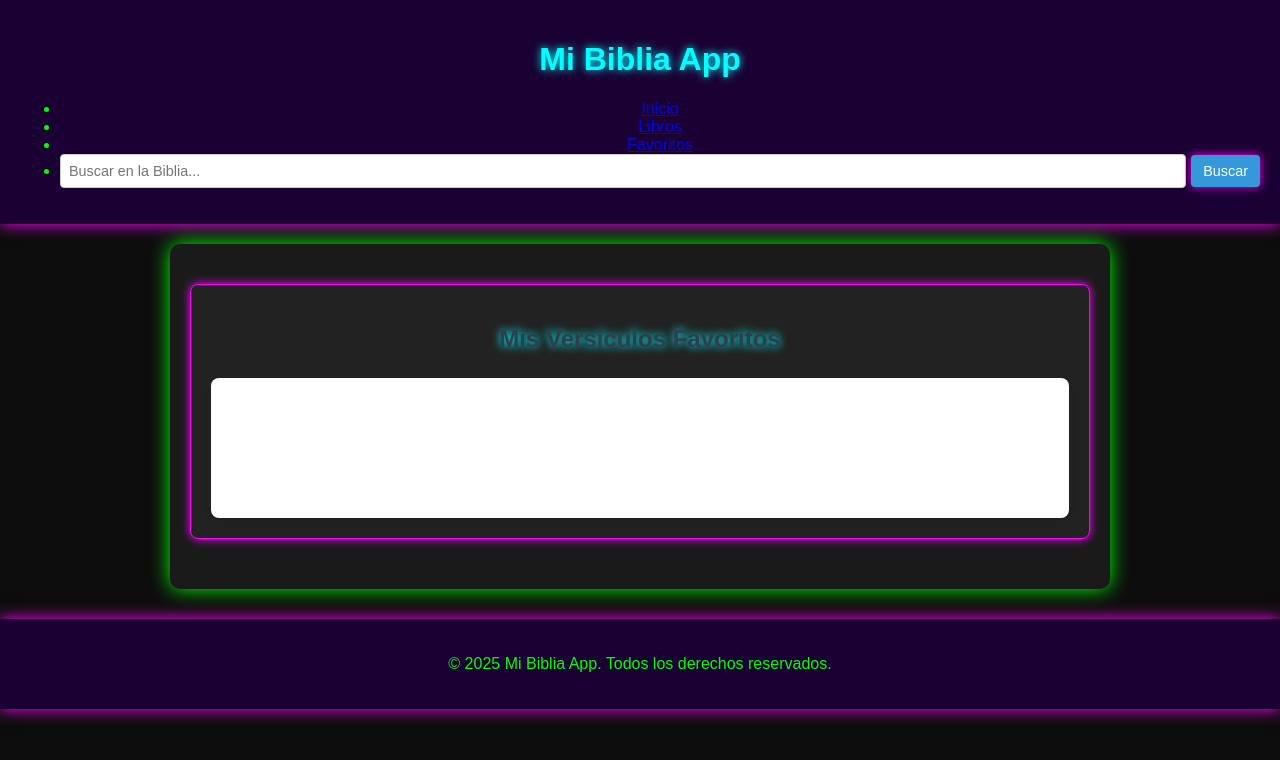
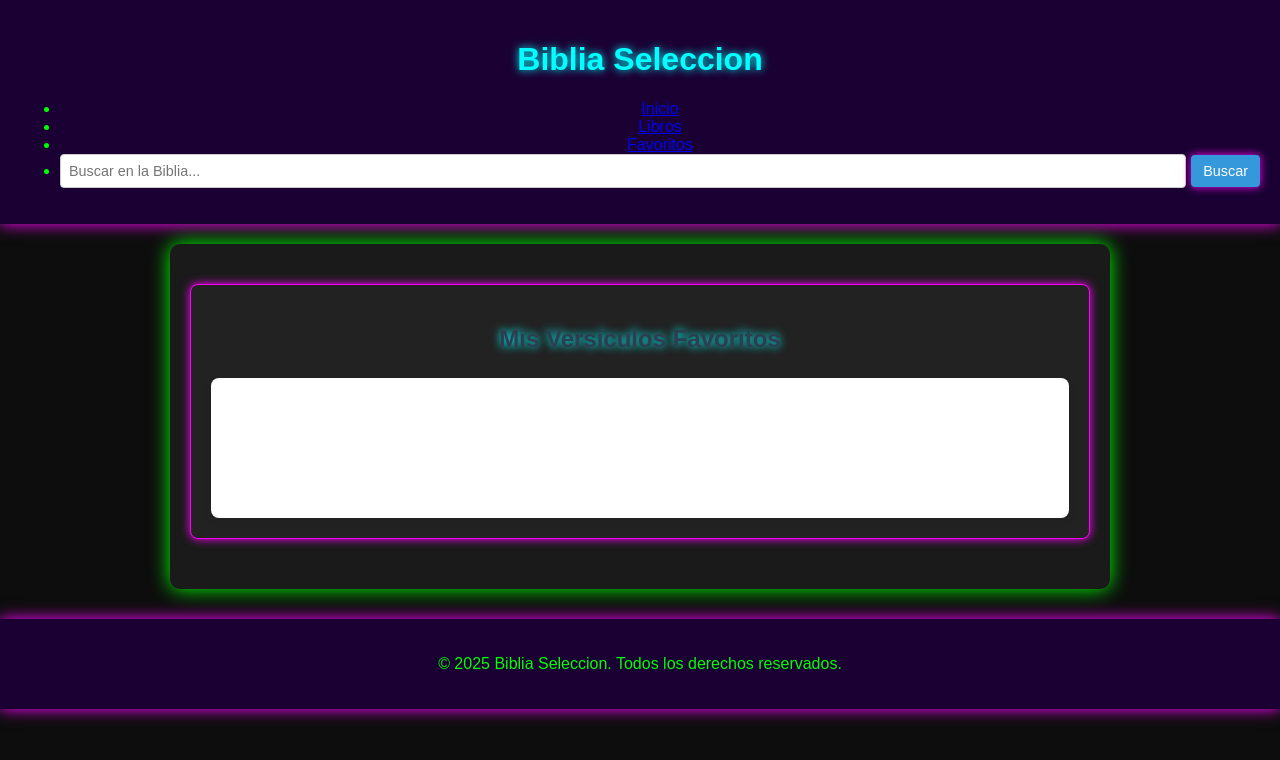
Before and after one commit to Recart-maker/Biblia_Seleccion, a Flask app: page /favoritos in a window 1280 px wide. Shown: the top 760 px of the page. Run offline with Flask 3, Linux system fonts and the light colour scheme.

Commit message:
Se actualiza html

```diff
--- a/templates/favoritos.html
+++ b/templates/favoritos.html
@@ -3,12 +3,12 @@
 <head>
     <meta charset="UTF-8">
     <meta name="viewport" content="width=device-width, initial-scale=1.0">
-    <title>Mis Versículos Favoritos - Mi Biblia App</title>
+    <title>Mis Versículos Favoritos - Biblia Seleccion</title>
     <link rel="stylesheet" href="{{ url_for('static', filename='css/style.css') }}">
 </head>
 <body>
     <header>
-        <h1>Mi Biblia App</h1>
+        <h1>Biblia Seleccion</h1>
         <nav>
             <ul>
                 <li><a href="/">Inicio</a></li>
@@ -36,7 +36,7 @@
     </main>
 
     <footer>
-        <p>&copy; 2025 Mi Biblia App. Todos los derechos reservados.</p>
+        <p>&copy; 2025 Biblia Seleccion. Todos los derechos reservados.</p>
     </footer>
     <script src="{{ url_for('static', filename='js/script.js') }}"></script>
 </body>
```
